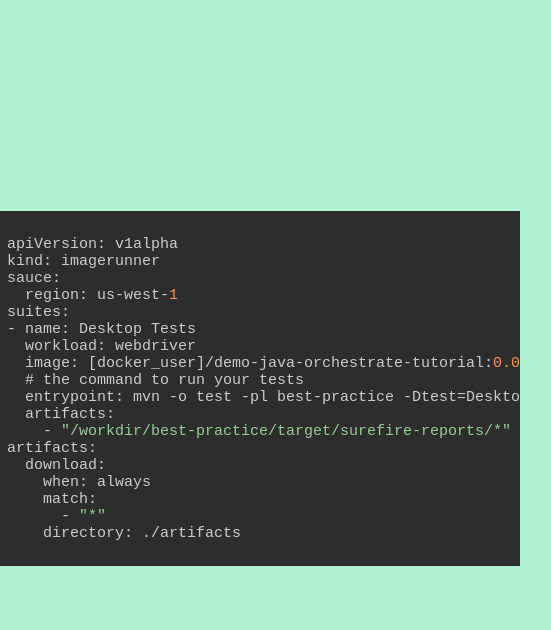
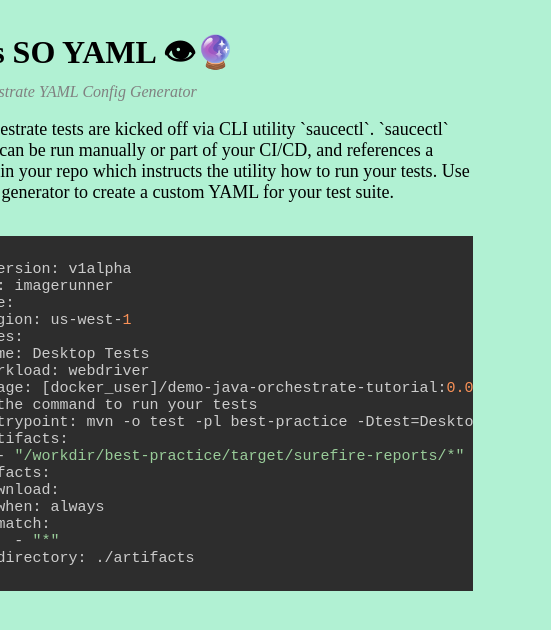
Before and after one commit to ab91/thats-so-yaml, a React (Create React App) app: page / in a window 390 px wide. Shown: the top 630 px of the page, 551 px wide, since content can reach past the window. Built offline with nearby package versions, Linux system fonts and the light colour scheme.

Commit message:
feat: Add breakpoint in styling

```diff
--- a/src/styles/index.scss
+++ b/src/styles/index.scss
@@ -19,6 +19,10 @@ body {
     display: flex;
     flex-direction: row;
     max-width: 1440px;
+
+    @media (max-width: 1200px) {
+        flex-direction: column;
+    }
 
     >div {
         flex: 1
```
